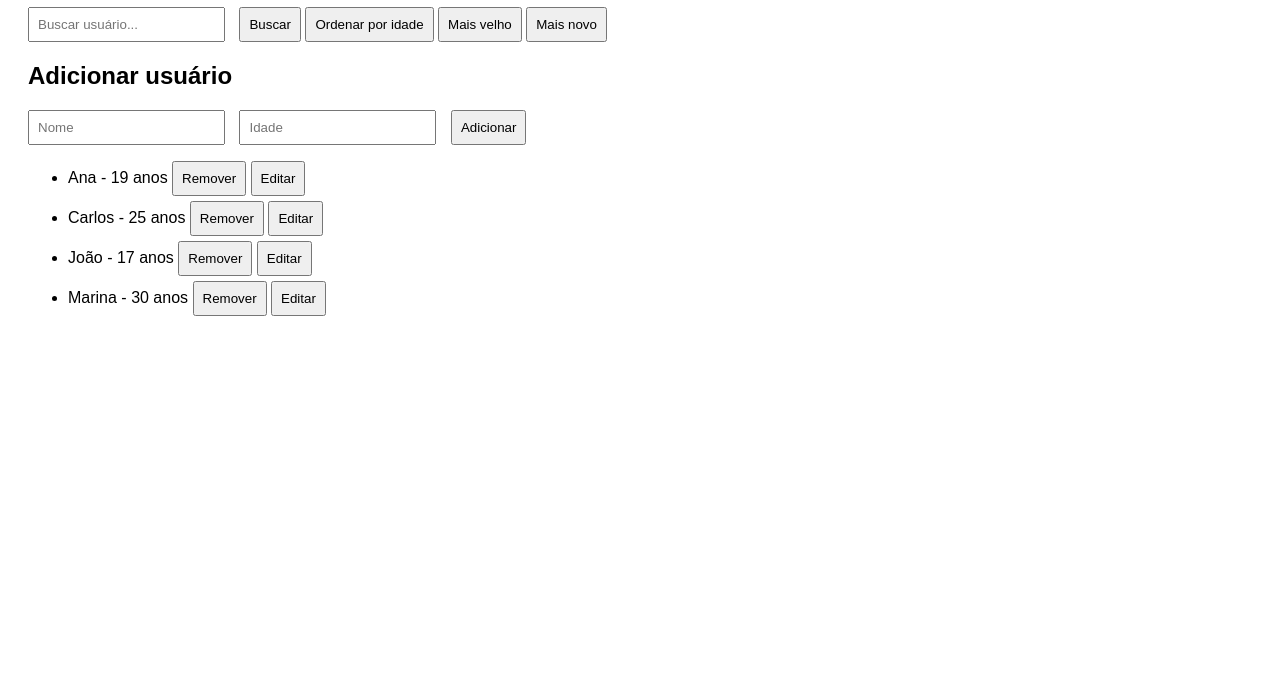
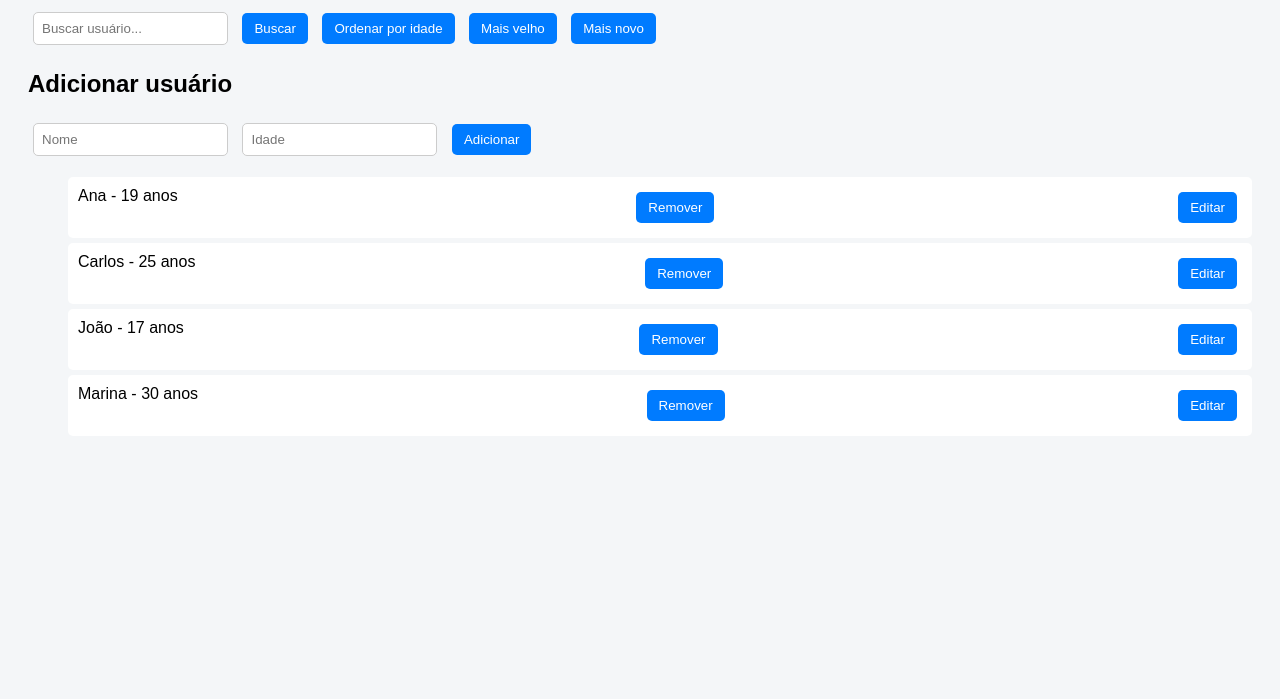
Before and after one commit to Aneto-44/algoritmos-js, a plain HTML site: page index.html in a window 1280 px wide. Shown: the part 101-800 px from the top of the page. Drawn offline with Linux system fonts and the light colour scheme.

Commit message:
fix: corrige estrutura HTML e caminhos de arquivos

```diff
--- a/index.html
+++ b/index.html
@@ -3,8 +3,9 @@
   <head>
     <meta charset="UTF-8" />
     <title>Sistema de Usuários</title>
-    <link rel="stylesheet" href="style.css" />
+    <link rel="stylesheet" href="mini-projetos/sistema-usuarios/style.css" />
   </head>
+
   <body>
     <h1>Lista de Usuários</h1>
 
@@ -22,6 +23,6 @@
 
     <ul id="lista"></ul>
 
-    <script src="script.js"></script>
+    <script src="mini-projetos/sistema-usuarios/script.js"></script>
   </body>
 </html>
--- /dev/null
+++ b/mini-projetos/sistema-usuarios/style.css
@@ -0,0 +1,39 @@
+body {
+  font-family: Arial, sans-serif;
+  background-color: #f4f6f8;
+  padding: 20px;
+}
+
+h1 {
+  color: #333;
+}
+
+input {
+  padding: 8px;
+  margin: 5px;
+  border: 1px solid #ccc;
+  border-radius: 5px;
+}
+
+button {
+  padding: 8px 12px;
+  margin: 5px;
+  border: none;
+  background-color: #007bff;
+  color: white;
+  border-radius: 5px;
+  cursor: pointer;
+}
+
+button:hover {
+  background-color: #0056b3;
+}
+
+li {
+  background: white;
+  padding: 10px;
+  margin: 5px 0;
+  border-radius: 5px;
+  display: flex;
+  justify-content: space-between;
+}
--- a/style.css
+++ /dev/null
@@ -1,18 +0,0 @@
-body {
-  font-family: Arial;
-  padding: 20px;
-}
-
-input {
-  padding: 8px;
-  margin-right: 10px;
-}
-
-button {
-  padding: 8px;
-  cursor: pointer;
-}
-
-li {
-  margin: 5px 0;
-}
```
Also changed, not shown: mini-projetos/sistema-usuarios/script.js (renamed from script.js).
